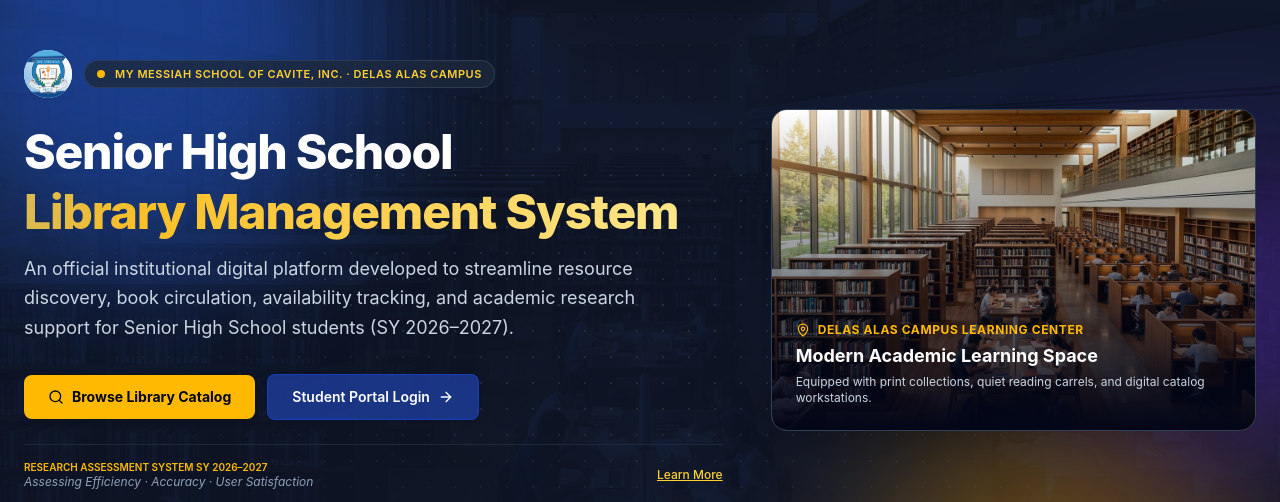
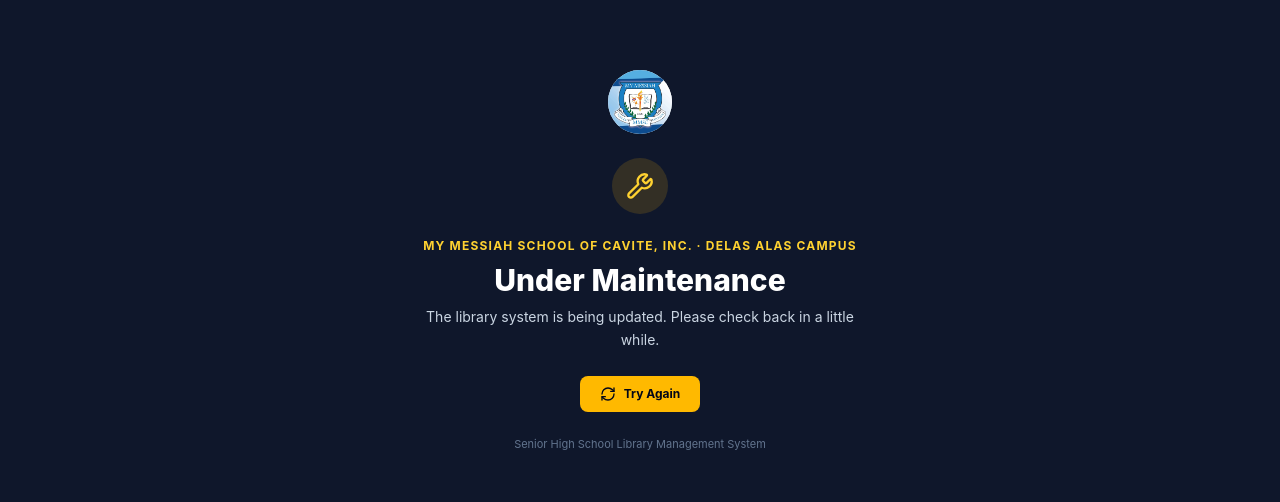
Before and after one commit to qwertykalbo17-eng/Library-Management-System-New, a React (Vite) app: page / in a window 1280 px wide. Shown: the part 139-641 px from the top of the page. Built offline with nearby package versions, Linux system fonts and the light colour scheme; no server answers; the database is empty.

Commit message:
Update all project files and code

```diff
--- a/src/config.ts
+++ b/src/config.ts
@@ -3,7 +3,7 @@
 // MAINTENANCE_MODE:  true  = the website shows the maintenance screen to everyone
 //                    false = the website works normally
 // ============================================================
-export const MAINTENANCE_MODE = false;
+export const MAINTENANCE_MODE = true;
 
 // Text shown on the maintenance screen (change as needed)
 export const MAINTENANCE_MESSAGE =
```
